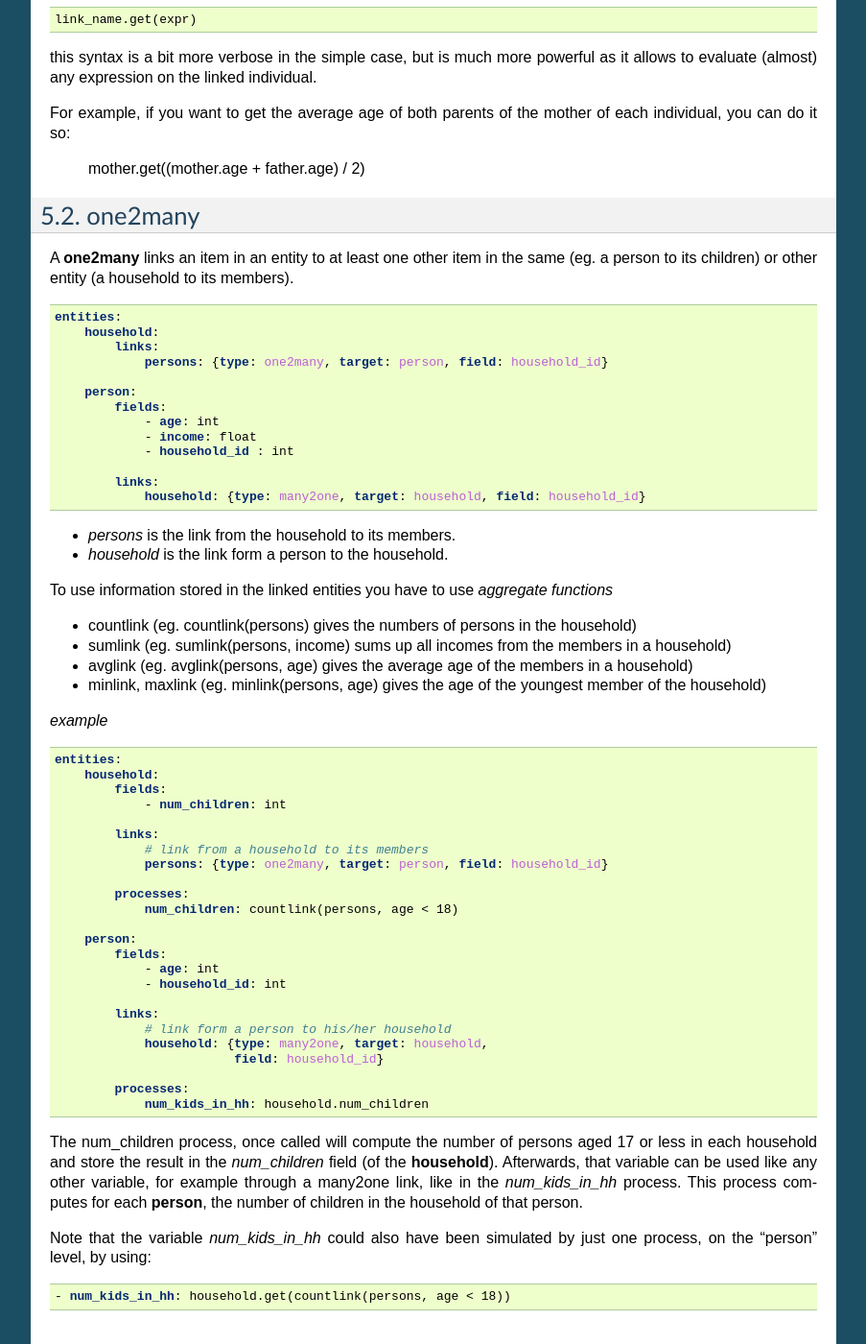
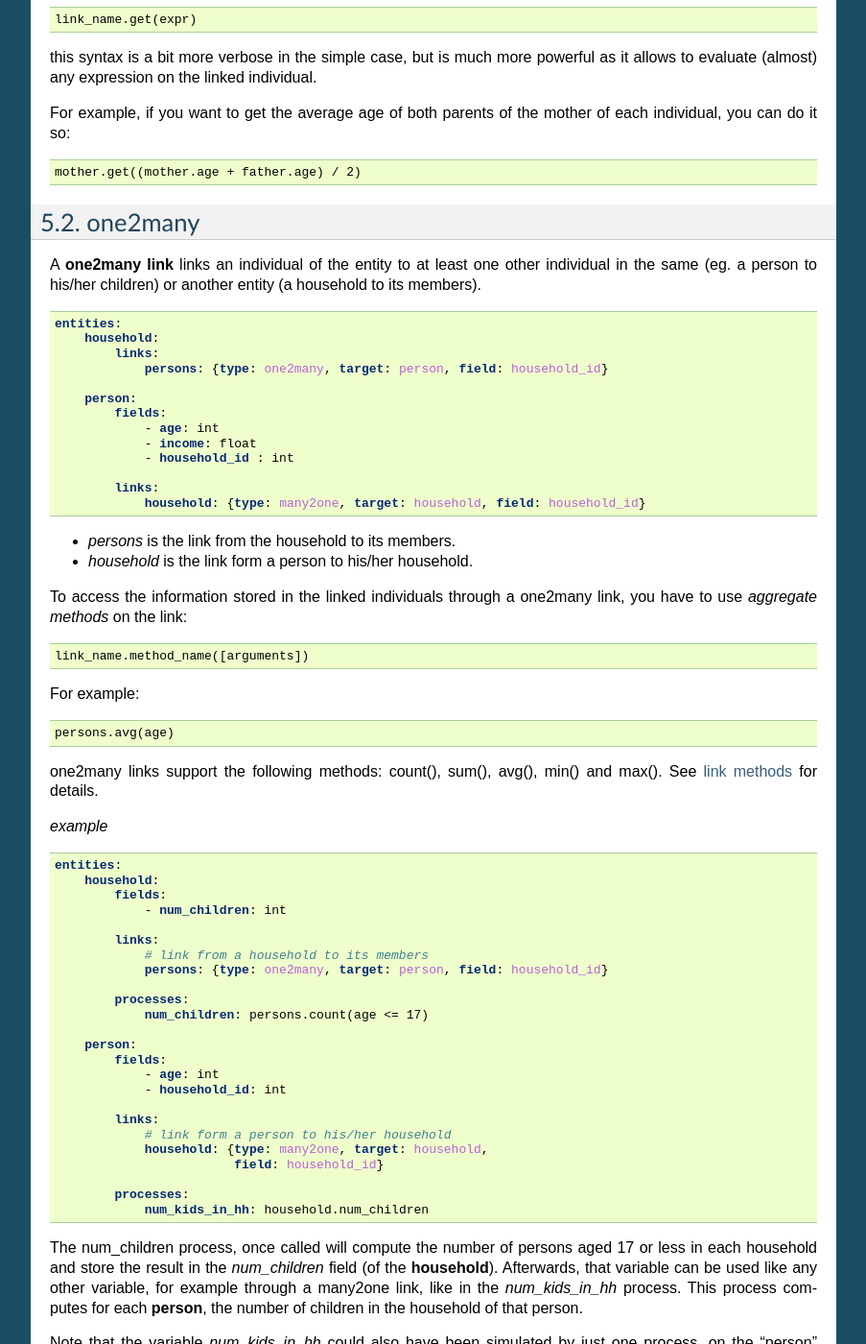
Before and after one commit to liam2/liam2, a Sphinx documentation site: the page built from doc/usersguide/source/links.rst, in a window 1280 px wide and 1400 px high, scrolled down 1228 px. Shown: the whole window at 96% size, without its empty margins (198-1101 px from the left). Built offline with Sphinx 7.4.7, drawn with Linux system fonts in a browser that asks for light colours; formulas are drawn with MathJax 3; some of the changed text lies outside the part shown.

Commit message:
update doc for countlink(link) -> link.count()

```diff
--- a/doc/usersguide/source/links.rst
+++ b/doc/usersguide/source/links.rst
@@ -29,8 +29,9 @@ LIAM 2 allows two types of links: many2one and one2many.
 many2one
 --------
 
-A **many2one** link the item of the entity to *one* other item in the same
-(eg. a person to its mother) or another entity (eg. a person to its household).
+A **many2one link** links an individual of the entity to **one** other
+individual in the same (eg. a person to his/her mother) or another entity (eg. a
+person to its household).
 
 This allows the modeller to use information stored in the linked entities. ::
 
@@ -82,8 +83,8 @@ Another option to get values in the linked individual is to use the form: ::
 this syntax is a bit more verbose in the simple case, but is much more powerful
 as it allows to evaluate (almost) any expression on the linked individual.
 
-For example, if you want to get the average age of both parents of the mother of
-each individual, you can do it so:
+For example, if you want to get the average age of both parents of the mother
+of each individual, you can do it so: ::
 
     mother.get((mother.age + father.age) / 2)
 
@@ -92,8 +93,9 @@ each individual, you can do it so:
 one2many
 --------
 
-A **one2many** links an item in an entity to at least one other item in the same
-(eg. a person to its children) or other entity (a household to its members). ::
+A **one2many link** links an individual of the entity to at least one other
+individual in the same (eg. a person to his/her children) or another entity (a
+household to its members). ::
 
     entities:
         household:
@@ -110,15 +112,19 @@ A **one2many** links an item in an entity to at least one other item in the same
                 household: {type: many2one, target: household, field: household_id}
 
 - *persons* is the link from the household to its members.
-- *household* is the link form a person to the household.
+- *household* is the link form a person to his/her household.
 
-To use information stored in the linked entities you have to use *aggregate functions*
+To access the information stored in the linked individuals through a one2many
+link, you have to use *aggregate methods* on the link: ::
 
-- countlink (eg. countlink(persons) gives the numbers of persons in the household)
-- sumlink (eg. sumlink(persons, income) sums up all incomes from the members in a household)
-- avglink (eg. avglink(persons, age) gives the average age of the members in a household)
-- minlink, maxlink (eg. minlink(persons, age) gives the age of the youngest member of the household)
+    link_name.method_name([arguments])
 
+For example: ::
+
+    persons.avg(age)
+
+one2many links support the following methods: count(), sum(), avg(), min() and
+max(). See :ref:`link_methods` for details.
 
 *example* ::
 
@@ -132,7 +138,7 @@ To use information stored in the linked entities you have to use *aggregate func
                 persons: {type: one2many, target: person, field: household_id}
 
             processes:
-                num_children: countlink(persons, age < 18)
+                num_children: persons.count(age <= 17)
 
         person:
             fields:
@@ -148,9 +154,9 @@ To use information stored in the linked entities you have to use *aggregate func
                 num_kids_in_hh: household.num_children
 
 
-The num_children process, once called will compute the number of persons aged 17
-or less in each household and store the result in the *num_children* field (of
-the **household**).
+The num_children process, once called will compute the number of persons aged
+17 or less in each household and store the result in the *num_children* field
+(of the **household**).
 Afterwards, that variable can be used like any other variable, for example
 through a many2one link, like in the *num_kids_in_hh* process. This process
 computes for each **person**, the number of children in the household of that
@@ -159,4 +165,4 @@ person.
 Note that the variable *num_kids_in_hh* could also have been
 simulated by just one process, on the "person" level, by using: ::
 
-    - num_kids_in_hh: household.get(countlink(persons, age < 18))
+    - num_kids_in_hh: household.get(persons.count(age <= 17))
```
Also changed, not shown: doc/usersguide/source/processes.rst (+17 -14 lines).
